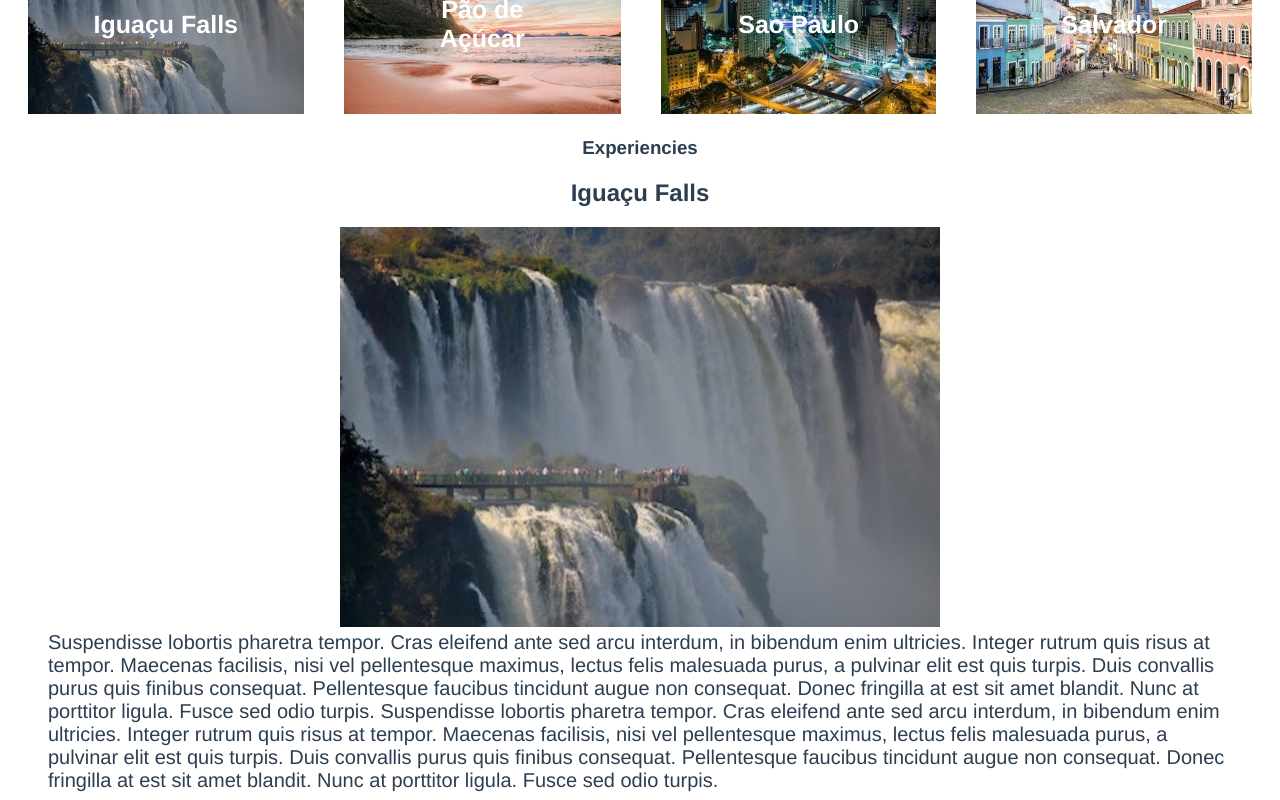
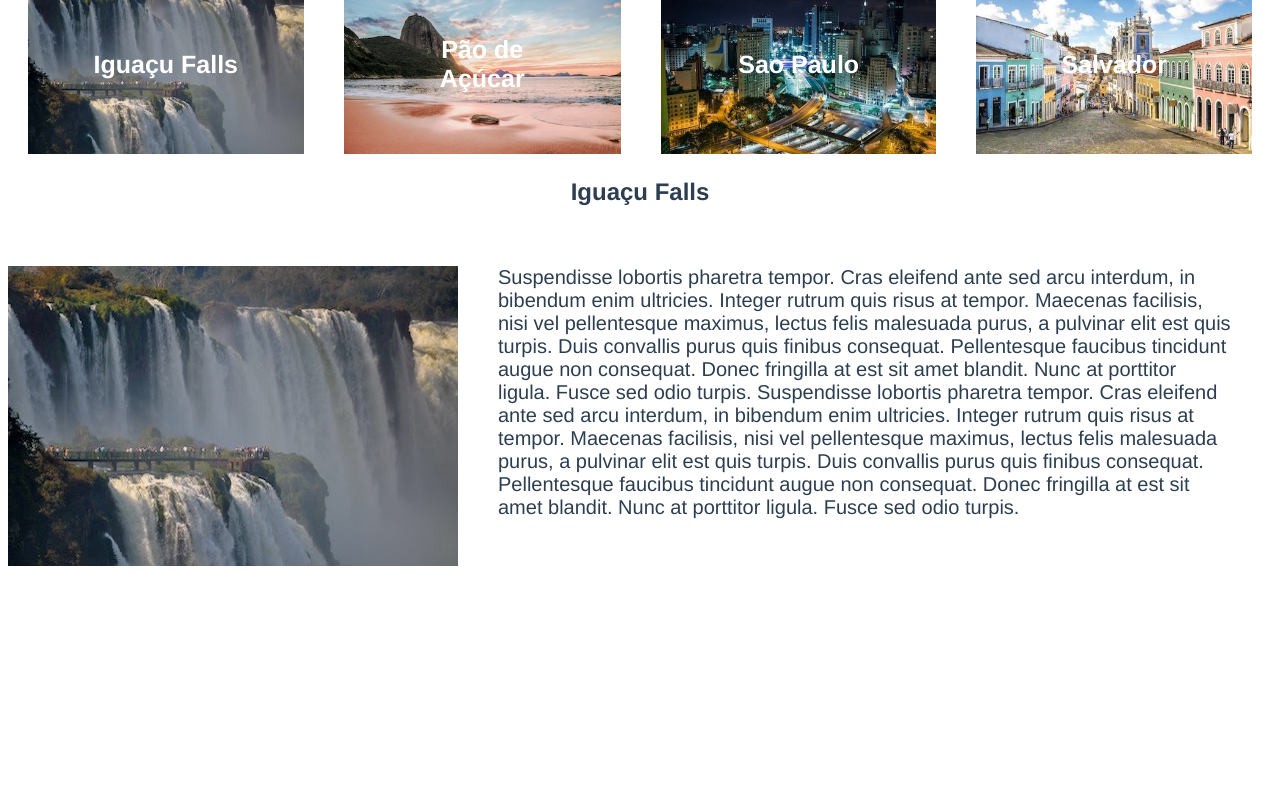
Before and after one commit to rivalcoba/vue-router-prj, a Vue app: page /details/brazil/iguacu-falls in a window 1280 px wide. Shown: the part 653-1453 px from the top of the page. After the commit the page ends 1307 px from the top, so only its background shows below. Built offline with nearby package versions, Linux system fonts and the light colour scheme.

Commit message:
Improving scroll with hash

```diff
--- a/src/App.vue
+++ b/src/App.vue
@@ -1,7 +1,7 @@
 <template>
   <div id="app">
     <the-navigation />
-    <transition name="fade">
+    <transition name="fade" mode="out-in">
       <router-view :key="$route.path" />
     </transition>
   </div>
--- a/src/router/index.js
+++ b/src/router/index.js
@@ -68,6 +68,21 @@ const routes = [
 const router = new VueRouter({
   mode: "history",
   linkExactActiveClass: "itgam-link-active-class",
+  scrollBehavior(to, from, savePosition) {
+    if (savePosition) {
+      return savePosition;
+    } else {
+      const position = {};
+      // Para simular el scroll hacia una ancla
+      if (to.hash) {
+        position.selector = to.hash;
+        if (document.querySelector(to.hash)) {
+          return position;
+        }
+        return false;
+      }
+    }
+  },
   routes,
 });
 
--- a/src/views/DestinationDetails.vue
+++ b/src/views/DestinationDetails.vue
@@ -13,7 +13,7 @@
     </section>
     <section class="experiences">
       <h2>Top experiences in {{ destination.name }}</h2>
-      <div class="cards">
+      <div class="cards" id="experience">
         <div
           v-for="experience in destination.experiences"
           class="card"
@@ -23,6 +23,7 @@
             :to="{
               name: 'experienceDetails',
               params: { experienceSlug: experience.slug },
+              hash: '#experience',
             }"
           >
             <img
@@ -71,6 +72,10 @@ img {
   max-height: 400px;
 }
 
+.experiences {
+  padding: 40px 0;
+}
+
 .destination-details {
   display: flex;
   justify-content: space-between;
--- a/src/views/ExperienceDetails.vue
+++ b/src/views/ExperienceDetails.vue
@@ -1,8 +1,7 @@
 <template>
   <section>
-    <h1>Experiencies</h1>
     <h2>{{ experience.name }}</h2>
-    <div class="experiencie-details">
+    <div class="experience-details">
       <img
         :src="require(`@/assets/${experience.image}`)"
         :alt="experience.name"
```
